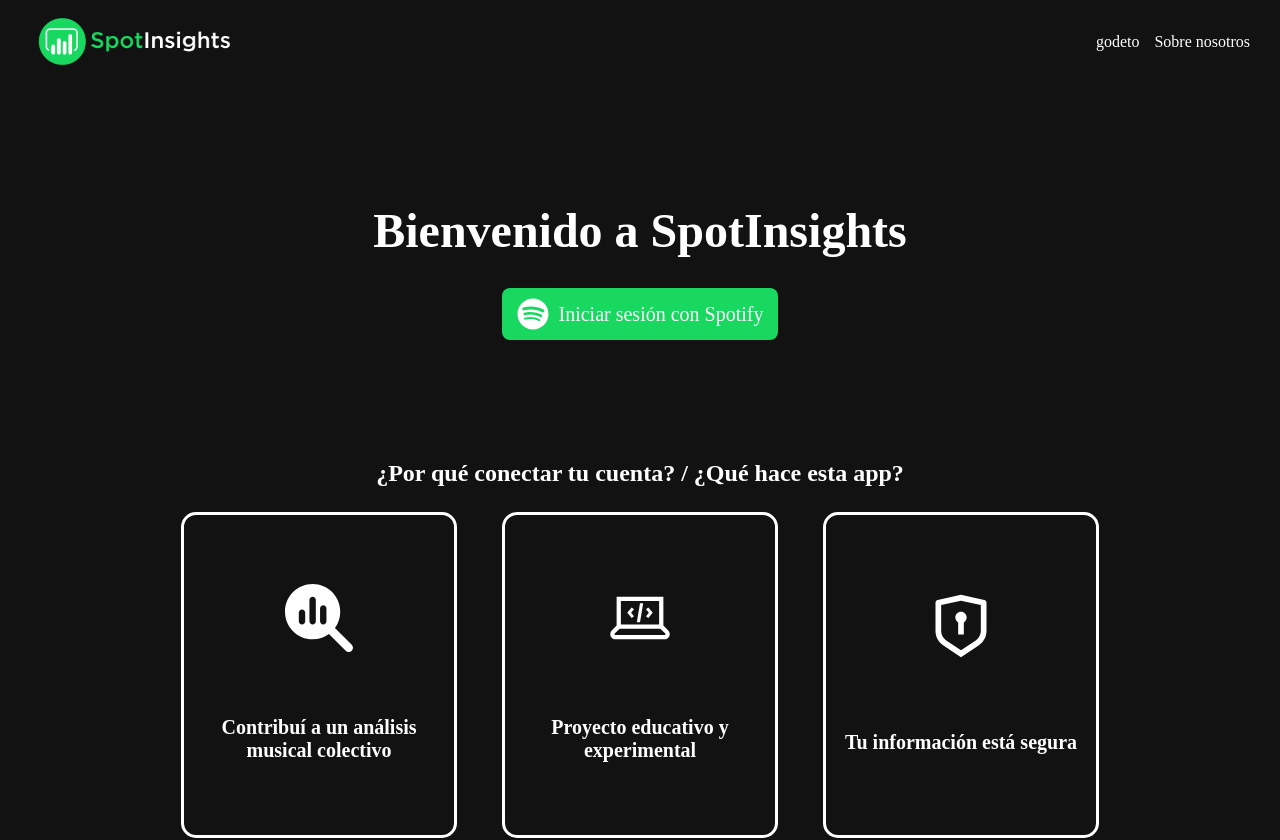
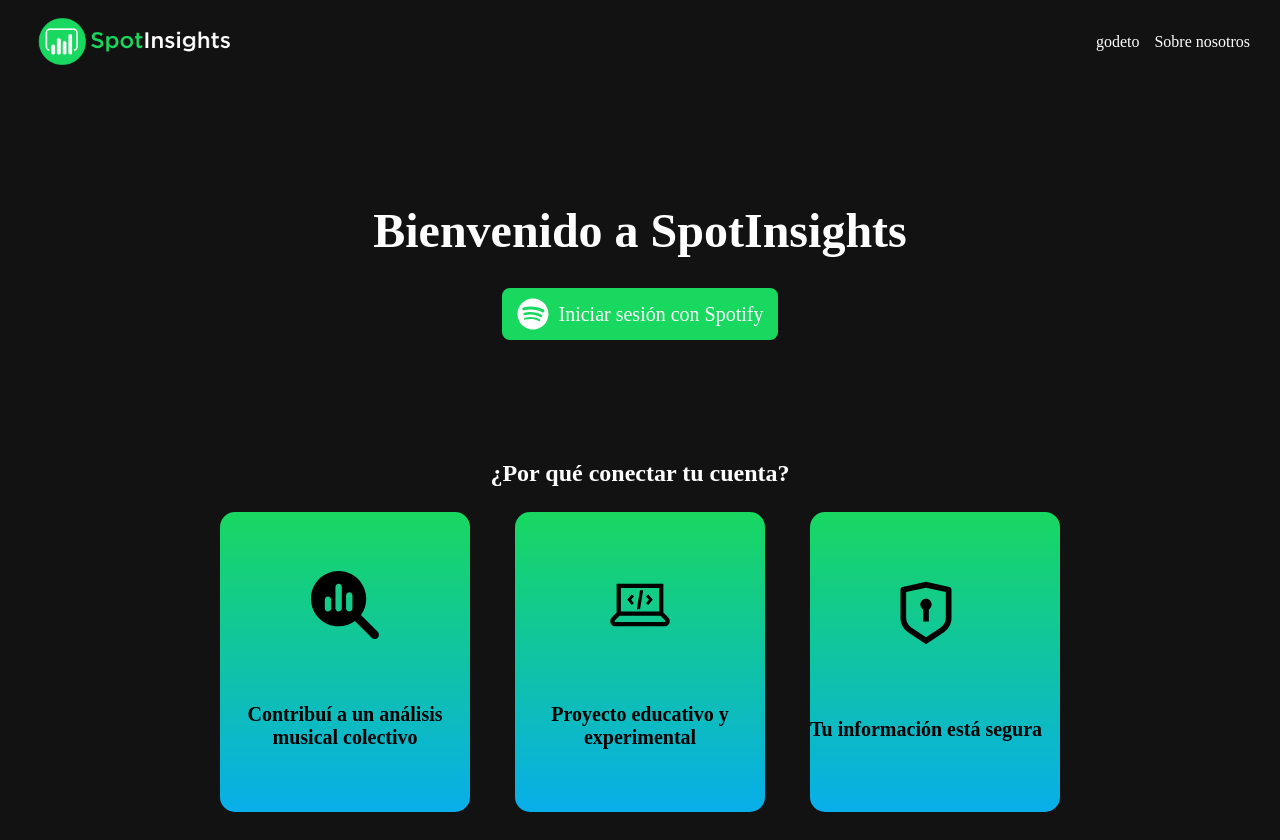
Before and after one commit to EmiJordan11/SpotInsights-FrontEnd, a React (Vite) app: page / in a window 1280 px wide. Shown: the top 840 px of the page. Built offline with nearby package versions, Linux system fonts and the light colour scheme; a web font is replaced by a local one.

Commit message:
feat: add 3d effect InfoCard

```diff
--- a/src/App.jsx
+++ b/src/App.jsx
@@ -19,7 +19,7 @@
       </main>
 
       <section className="info">
-        <h2>¿Por qué conectar tu cuenta? / ¿Qué hace esta app?</h2>
+        <h2>¿Por qué conectar tu cuenta?</h2>
         <div className="info__cards">
           {cardData.map((card, i) => (
             <InfoCard key={i} icon={card.icon} title={card.title} info={card.info} />
--- a/src/components/InfoCard/InfoCard.css
+++ b/src/components/InfoCard/InfoCard.css
@@ -1,26 +1,58 @@
-.info__card {
+
+.info__card__inner {
+    background-color: #08AEEA;
+background-image: linear-gradient(0deg, #08AEEA 0%, #18d860 100%);
+
+    border: none;
+    border-radius: 15px;
+    width: 250px;
+    height: 300px;
+    text-align: center;
+    transition: transform 0.4s;
+    transform-style: preserve-3d;
+    display: flex;
+    color: black;
+}
+
+.info__card__inner:hover{
+    transform: rotateY(180deg);
+}
+
+
+.front__card, .back__card{
+    -webkit-backface-visibility: hidden;
+    backface-visibility: hidden;
+}
+
+.front__card{
     display: flex;
     flex-direction: column;
     align-items: center;
-    justify-content:space-evenly;
-    border: 3px white solid;
-    border-radius: 15px;
-    padding: 10px;
-    width: 250px;
-    height: 300px;
-    cursor: pointer;
+    justify-content: space-evenly;
 }
 
-.info__card-icon {
+
+.back__card{
+    position: absolute;
+    width: 100%;
+    height: 100%;
+    transform: rotateY(180deg);
+    display: flex;
+    align-items: center;
+}
+
+.back__card-text{
+    padding: 10px;
+}
+
+
+
+
+.front__card-icon {
     font-size: 68px;
 }
 
-.info__card-title {
-    text-align: center;
+.front__card-title {
     font-size: 20px;
     margin: 5px 0px;
 }
-
-.info__card-info {
-    text-align: center;
-}
--- a/src/components/InfoCard/InfoCard.jsx
+++ b/src/components/InfoCard/InfoCard.jsx
@@ -3,23 +3,18 @@
 
 export const InfoCard = ({title, info, icon: Icon}) => {
 
-    const [showInfo, setShowInfo] = useState(false)
+    return (
+        <div className="info__card">
 
-    return (
-        <div className="info__card" onMouseEnter={() => {setShowInfo(true)}} onMouseLeave={() => {setShowInfo(false)}}>
-
-            {!showInfo ? (
-                <>
-                    <Icon className='info__card-icon' />
-                    <h3 className='info__card-title'>{title}</h3>
-                </>
-
-            )
-            :
-            (
-                <p className='info__card-info'>{info}</p>
-            )
-            }
+            <div className='info__card__inner'>
+                <div className='front__card'>
+                    <Icon className='front__card-icon' />
+                    <h3 className='front__card-title'>{title}</h3>
+                </div>
+                <div className='back__card'>
+                    <p className='back__card-text'>{info}</p>
+                </div>
+            </div>
 
         </div>
     )
```
